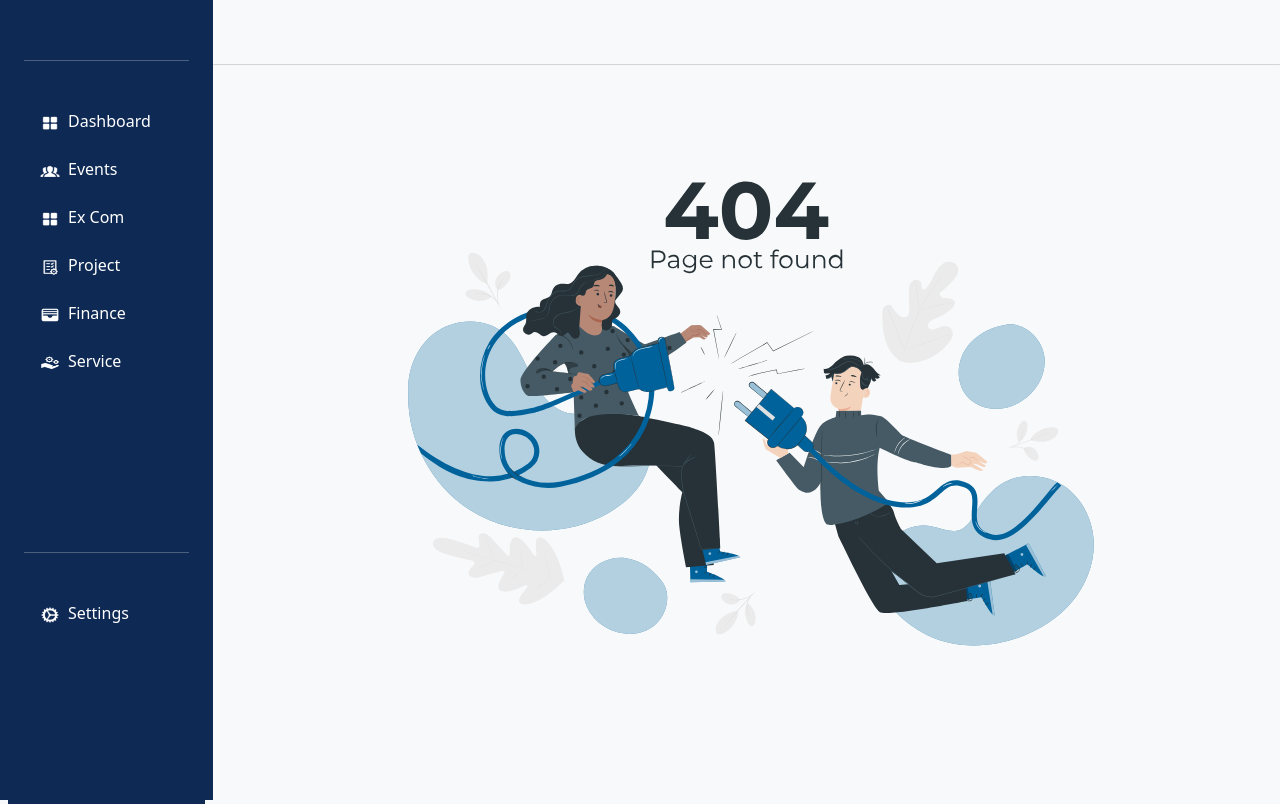
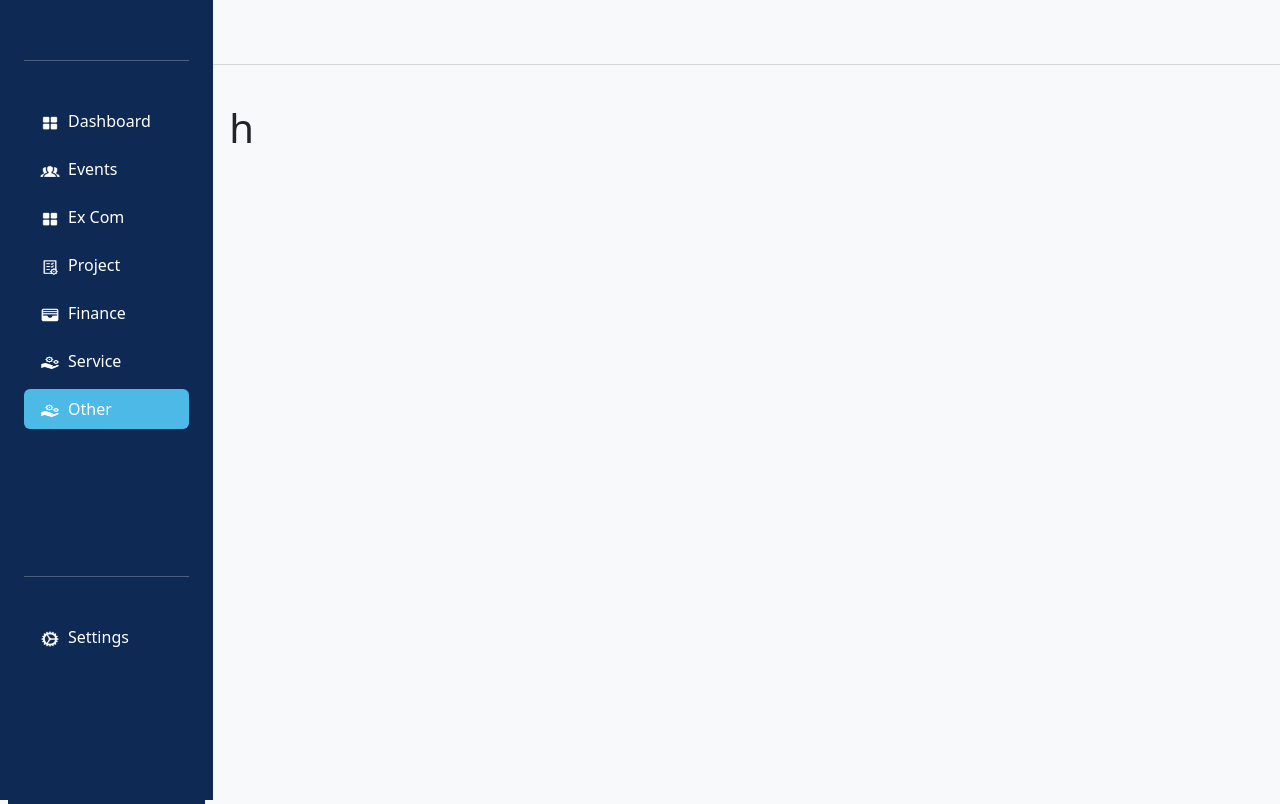
Before and after one commit to smaasath/IEEE-Student-branch-front-end, a React (Vite) app: page /dashboard/other/policy in a window 1280 px wide. Built offline with nearby package versions, Linux system fonts and the light colour scheme.

Commit message:
initiate other page flow

```diff
--- a/src/App.jsx
+++ b/src/App.jsx
@@ -22,6 +22,7 @@ import ServiceLanding from './pages/serviceFlow/serviveLandingPage/serviveLandin
 import VolunteerDetailsPage from './pages/serviceFlow/volunteerDetailsPage/volunteerDetails';
 import Volunteering from './pages/serviceFlow/VolunteeringPage/VolunteeringPage';
 import MainSettingPage from './pages/settingFlow/mainSettingPage';
+import OtherLandingPage from './pages/otherFlow/langingPage/landingPage';
 
 
 
@@ -62,6 +63,12 @@ function App() {
           <Route path='setting'>
             <Route path='' element={<MainSettingPage />} />
           </Route>
+          <Route path='other'>
+            <Route path='' element={<OtherLandingPage />} />
+            <Route path='academic-year' element={<h1>h</h1>} />
+            <Route path='policy' element={<h1>h</h1>} />
+            <Route path='user-role' element={<h1>h</h1>} />
+          </Route>
           <Route path='*' element={<NotFound />}>
           </Route>
         </Route>
--- a/src/components/common/sideBar/sideBar.jsx
+++ b/src/components/common/sideBar/sideBar.jsx
@@ -21,6 +21,7 @@ const SideBar = () => {
         { name: "Project", image: projecticon, path: "dashboard/project" },
         { name: "Finance", image: financeicon, path: "dashboard/finance" },
         { name: "Service", image: serviceicon, path: "dashboard/service" },
+        { name: "Other", image: serviceicon, path: "dashboard/other" },
 
     ];
 
--- /dev/null
+++ b/src/pages/otherFlow/langingPage/landingPage.jsx
@@ -0,0 +1,11 @@
+import React from 'react'
+
+const OtherLandingPage = () => {
+  return (
+    <div>
+      other landing
+    </div>
+  )
+}
+
+export default OtherLandingPage
```
